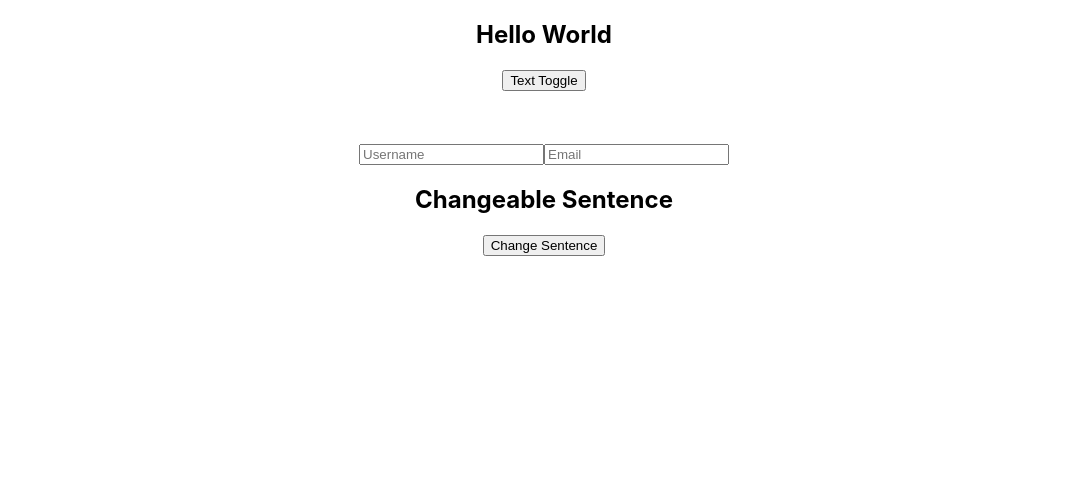
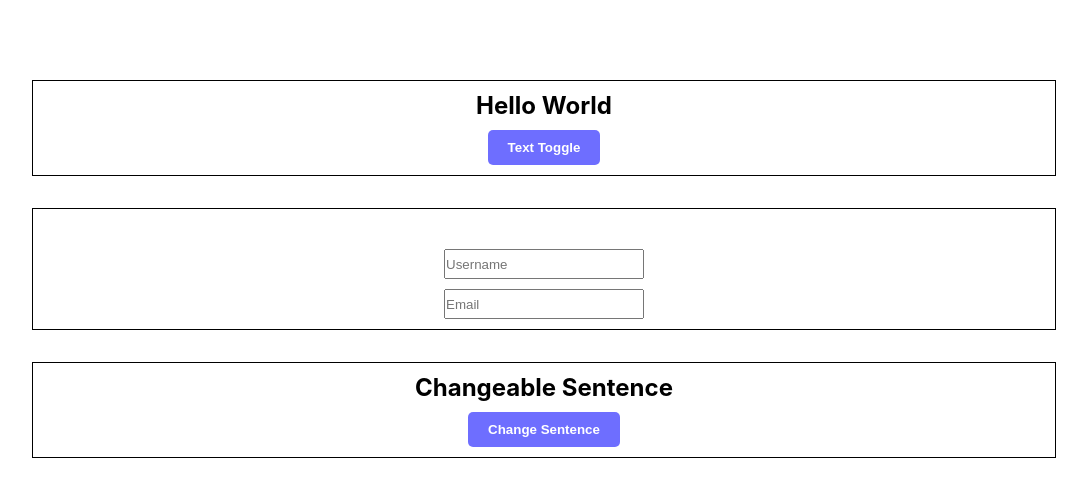
Before and after one commit to MohJamal/React-Assignment-2, a React (Create React App) app: page / in a window 1280 px wide. Shown: the top 486 px of the page, without its empty margins (96-1183 px from the left). Built offline with nearby package versions, Linux system fonts and the light colour scheme.

Commit message:
some styles is added

```diff
--- a/src/App.css
+++ b/src/App.css
@@ -1,38 +1,29 @@
 .App {
   text-align: center;
+  width: 80%;
+  margin: 0 auto;
+  margin-top: 10vh;
 }
 
-.App-logo {
-  height: 40vmin;
-  pointer-events: none;
+.App > div {
+  border: 1px solid #000;
+  padding: 10px;
 }
 
-@media (prefers-reduced-motion: no-preference) {
-  .App-logo {
-    animation: App-logo-spin infinite 20s linear;
-  }
+.App > div:not(:last-child) {
+  margin-bottom: 2rem;
 }
 
-.App-header {
-  background-color: #282c34;
-  min-height: 100vh;
-  display: flex;
-  flex-direction: column;
-  align-items: center;
-  justify-content: center;
-  font-size: calc(10px + 2vmin);
-  color: white;
+.App > div h2 {
+  margin-bottom: 10px;
 }
 
-.App-link {
-  color: #61dafb;
+.App > div button {
+  padding: 10px 20px;
+  border: none;
+  background-color: #0000ff91;
+  border-radius: 5px;
+  color: #fff;
+  font-weight: bold;
+  cursor: pointer;
 }
-
-@keyframes App-logo-spin {
-  from {
-    transform: rotate(0deg);
-  }
-  to {
-    transform: rotate(360deg);
-  }
-}
--- /dev/null
+++ b/src/Components/Comp2.css
@@ -0,0 +1,18 @@
+.comp2 form {
+  display: flex;
+  flex-direction: column;
+  align-items: center;
+}
+
+.comp2 p {
+  margin-bottom: 10px;
+}
+
+.comp2 form input {
+  width: 200px;
+  height: 30px;
+}
+
+.comp2 form input:not(:last-child) {
+  margin-bottom: 10px;
+}
--- a/src/Components/Comp2.js
+++ b/src/Components/Comp2.js
@@ -1,4 +1,5 @@
 import React, { useState } from "react";
+import "./Comp2.css";
 
 const Comp2 = () => {
   const [username, setUsername] = useState("");
@@ -19,7 +20,7 @@ const Comp2 = () => {
   };
 
   return (
-    <div>
+    <div className="comp2">
       <p>
         {username}
         <br />
--- a/src/index.css
+++ b/src/index.css
@@ -1,13 +1,18 @@
+* {
+  margin: 0;
+  padding: 0;
+  box-sizing: border-box;
+}
+
 body {
-  margin: 0;
-  font-family: -apple-system, BlinkMacSystemFont, 'Segoe UI', 'Roboto', 'Oxygen',
-    'Ubuntu', 'Cantarell', 'Fira Sans', 'Droid Sans', 'Helvetica Neue',
+  font-family: -apple-system, BlinkMacSystemFont, "Segoe UI", "Roboto", "Oxygen",
+    "Ubuntu", "Cantarell", "Fira Sans", "Droid Sans", "Helvetica Neue",
     sans-serif;
   -webkit-font-smoothing: antialiased;
   -moz-osx-font-smoothing: grayscale;
 }
 
 code {
-  font-family: source-code-pro, Menlo, Monaco, Consolas, 'Courier New',
+  font-family: source-code-pro, Menlo, Monaco, Consolas, "Courier New",
     monospace;
 }
```
